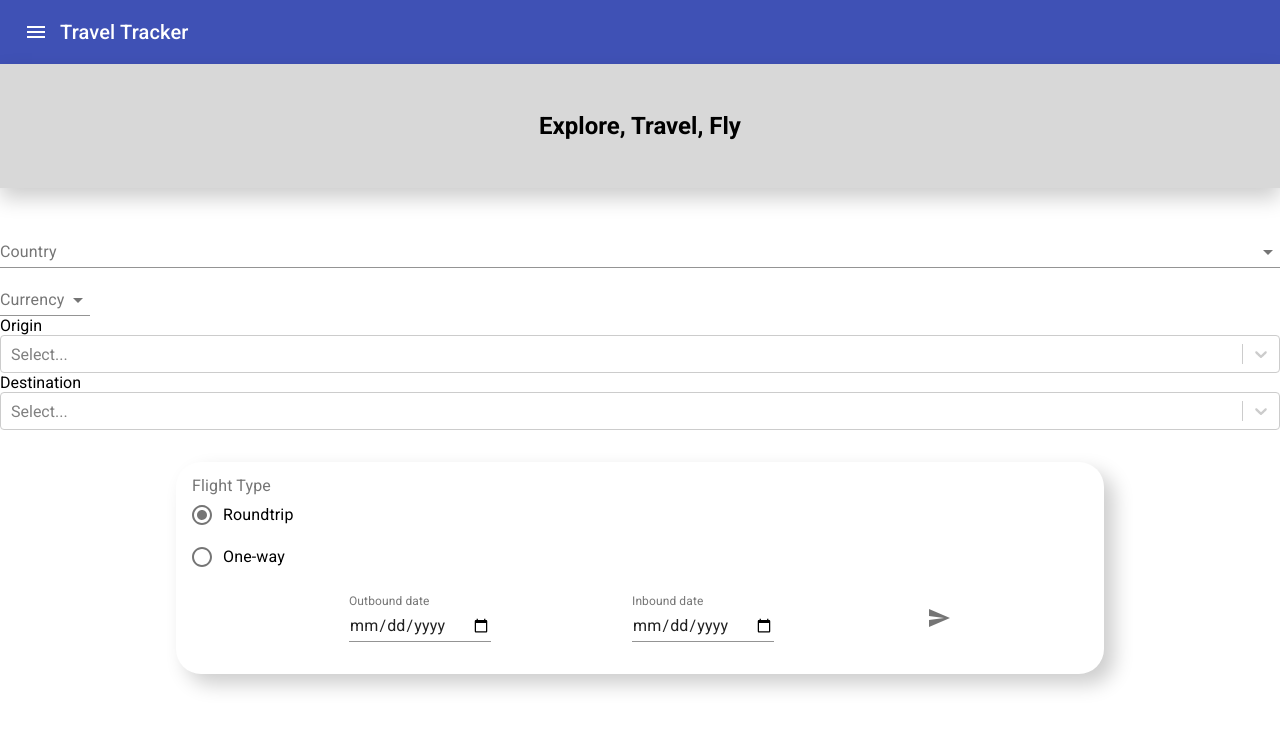
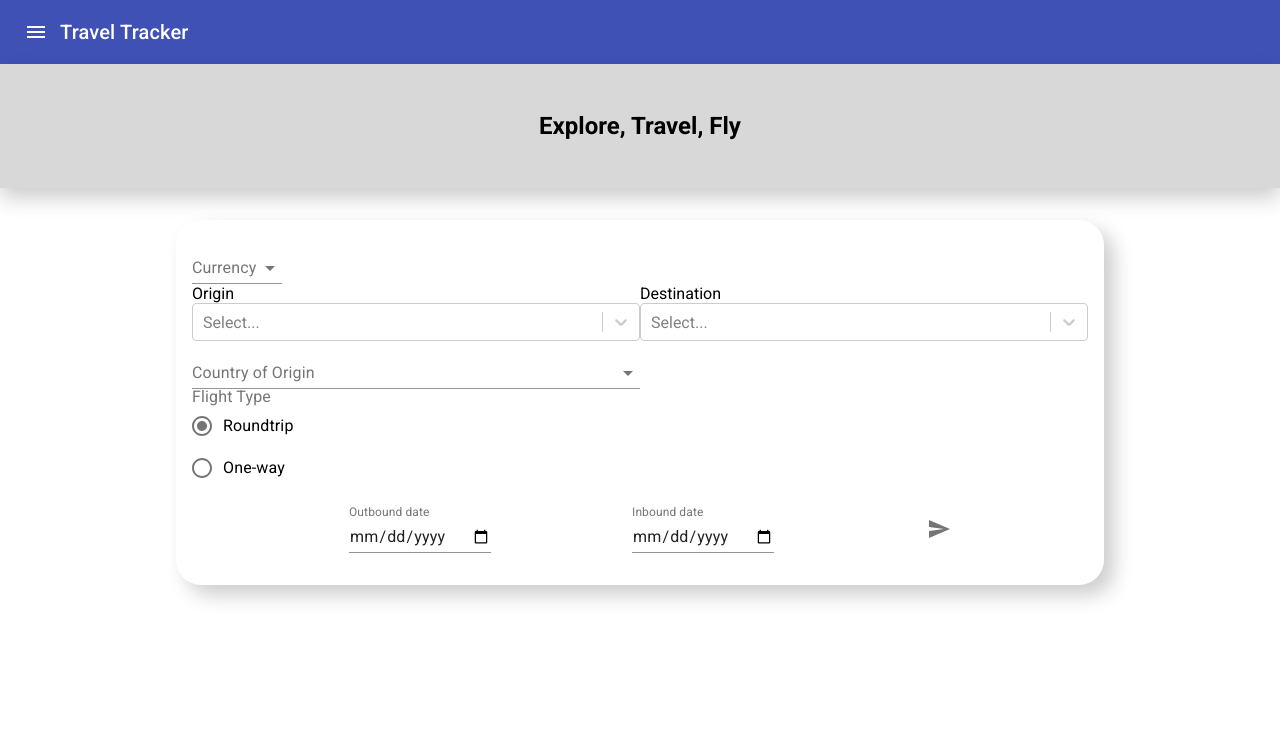
Before and after one commit to RealJasomo/TravelSummit, a React (Create React App) app: page / in a window 1280 px wide. Shown: the top 730 px of the page. Built offline with nearby package versions, Linux system fonts and the light colour scheme; no server answers; the HTML template or start-up script is replaced by a standard one.

Commit message:
updated git ignore, fixed formating a bit

```diff
--- a/src/components/Home.tsx
+++ b/src/components/Home.tsx
@@ -109,17 +109,11 @@ export default class Home extends Component<{}, StateWrapper<HomeState>> {
                 <section id={styles.header}>
                     <h1>Explore, Travel, Fly</h1>
                 </section>
+                <section id={styles.dateSelector}>
                 <section id={styles.locations}>
                     <MarketContext.Consumer>
                         {market =>
                         (<div className={styles.location}>
-                            <Autocomplete
-                                    id="country-selector"
-                                    className={styles.selector}
-                                    options={market.Countries}
-                                    getOptionLabel={(option) => option.Name}
-                                    renderInput={(params) => <TextField {...params} label="Country" />}
-                                    onChange={this.handleCountryChange}/>
                              <CurrencyContext.Consumer>
                                 {currencies => <Autocomplete style={{width: '10ch'}}
                                     id="currency-selector"
@@ -130,6 +124,7 @@ export default class Home extends Component<{}, StateWrapper<HomeState>> {
                                     onChange={this.handleCurrencyChange}
                                 />}
                             </CurrencyContext.Consumer>
+                            <div className={styles.locationSelect}>
                             {["Origin", "Destination"].map(source => (
                             <div key={source}>
                                 <p>{source}</p>
@@ -147,11 +142,18 @@ export default class Home extends Component<{}, StateWrapper<HomeState>> {
                                         }
                                     }}
                                 />
+                                  {source==="Origin"&&<Autocomplete
+                                    id="country-selector"
+                                    className={styles.selector}
+                                    options={market.Countries}
+                                    getOptionLabel={(option) => option.Name}
+                                    renderInput={(params) => <TextField {...params} label="Country of Origin" />}
+                                    onChange={this.handleCountryChange}/>}
                             </div>))}
+                        </div>
                         </div>)}
                     </MarketContext.Consumer>
-                </section>
-                <section id={styles.dateSelector}>
+                    </section>
                     <span id="error" className={styles.error} >{this.state.error?.message.join(',')}</span>
                     <FormControl component="fieldset">
                         <FormLabel component="legend">Flight Type</FormLabel>
--- a/src/css/home.module.css
+++ b/src/css/home.module.css
@@ -57,6 +57,12 @@
     color: #5433FF;
 }
 
+.locationSelect{
+    display: grid;
+    width: 100%;
+    grid-template-columns: 1fr 1fr;
+}
 
-.location{
+#locations{
+    width: 100%;
 }
```
Also changed, not shown: 1 other file (tests, documents, lock files or other folders).
